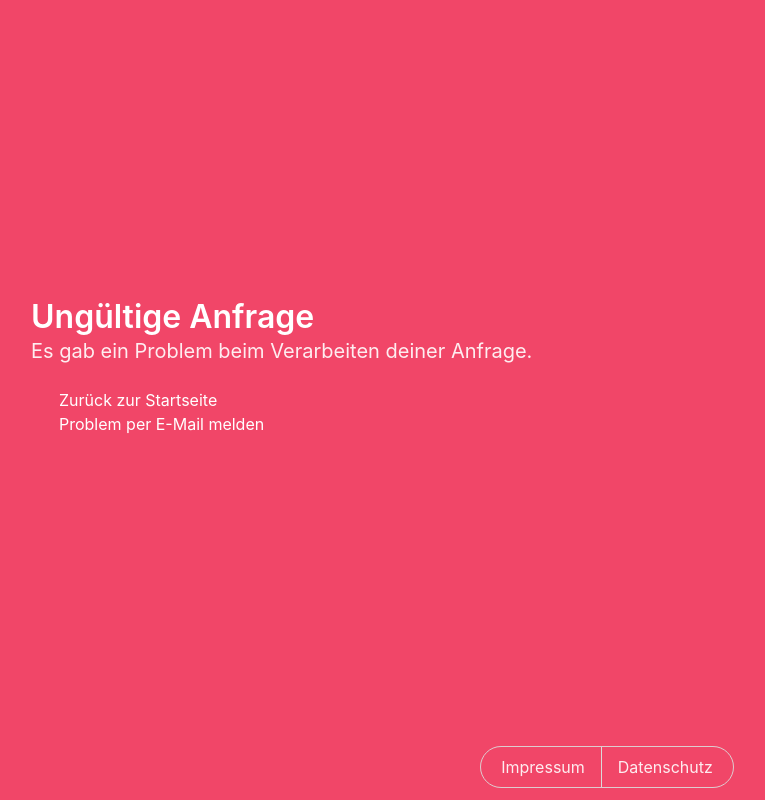
After one commit to aiventimptner/lehrpreis.stura-md.de, a Django app: template award/templates/400.html in a window 1280 px wide. The commit adds this page. Shown: the whole page, without its empty margins (33-798 px from the left). Run offline with Django 3.2, Linux system fonts and the light colour scheme; the template is opened without the code that fills it, so the values that code supplies are empty; some libraries are stand-ins or nearby versions.

Commit message:
Add default error views

```diff
--- /dev/null
+++ b/award/templates/400.html
@@ -0,0 +1,5 @@
+{% extends 'award/base.html' %}
+
+{% block body %}
+{% include 'error.html' with title="Ungültige Anfrage" subtitle="Es gab ein Problem beim Verarbeiten deiner Anfrage." %}
+{% endblock %}
--- /dev/null
+++ b/award/templates/403.html
@@ -0,0 +1,5 @@
+{% extends 'award/base.html' %}
+
+{% block body %}
+{% include 'error.html' with title="Zugriff verweigert" subtitle="Dir fehlen leider die nötigen Berechtigungen um die Seite angezeigt zu bekommen." %}
+{% endblock %}
--- /dev/null
+++ b/award/templates/404.html
@@ -0,0 +1,5 @@
+{% extends 'award/base.html' %}
+
+{% block body %}
+{% include 'error.html' with title="Seite nicht gefunden" subtitle="Hier ist leider keine Schatzkiste versteckt." %}
+{% endblock %}
--- /dev/null
+++ b/award/templates/500.html
@@ -0,0 +1,5 @@
+{% extends 'award/base.html' %}
+
+{% block body %}
+{% include 'error.html' with title="Server-Fehler" subtitle="Leider gab es einen Fehler bei uns. Sorry dafür!" %}
+{% endblock %}
--- a/award/templates/award/base.html
+++ b/award/templates/award/base.html
@@ -11,6 +11,7 @@
         <script src="{% static 'award/js/fontawesome.min.js' %}"></script>
     </head>
     <body>
+        {% block body %}
         <section class="section">
             <div class="container">
                 {% block content %}{% endblock %}
@@ -27,5 +28,6 @@
                 </p>
             </div>
         </footer>
+        {% endblock %}
     </body>
 </html>
--- /dev/null
+++ b/award/templates/error.html
@@ -0,0 +1,44 @@
+<section class="hero is-fullheight is-danger">
+    <div class="hero-body">
+        <div class="container">
+            <p class="title">
+                {{ title }}
+            </p>
+            <p class="subtitle">
+                {{ subtitle }}
+            </p>
+            <ul>
+                <li><a href="{% url 'lecturer-list' %}">
+                    <span class="icon-text">
+                        <span class="icon">
+                            <i class="fas fa-home"></i>
+                        </span>
+                        <span>
+                            Zurück zur Startseite
+                        </span>
+                    </span>
+                </a></li>
+                <li><a href="mailto:technik@stura-md.de">
+                    <span class="icon-text">
+                        <span class="icon">
+                            <i class="fas fa-envelope"></i>
+                        </span>
+                        <span>
+                            Problem per E-Mail melden
+                        </span>
+                    </span>
+                </a></li>
+            </ul>
+        </div>
+    </div>
+    <div class="hero-foot">
+        <nav class="tabs is-centered is-toggle is-toggle-rounded m-3">
+            <div class="container">
+                <ul>
+                    <li><a href="https://stura-md.de/impressum/">Impressum</a></li>
+                    <li><a href="https://stura-md.de/datenschutz/">Datenschutz</a></li>
+                </ul>
+            </div>
+        </nav>
+    </div>
+</section>
```
